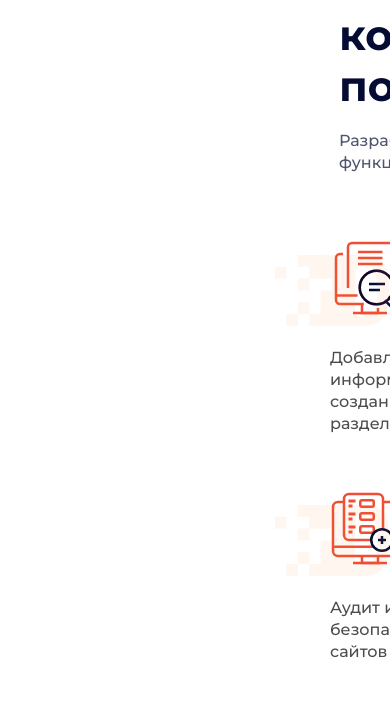
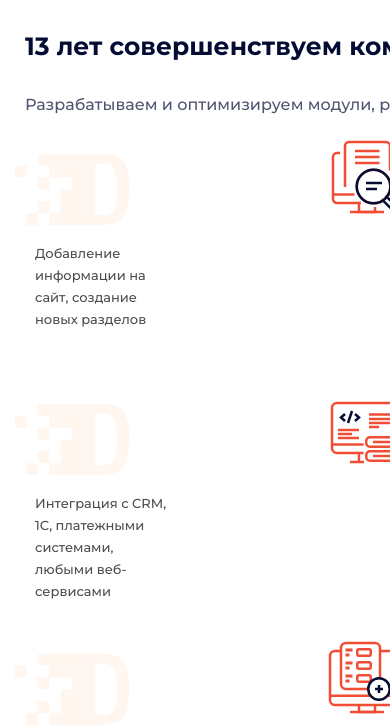
Before and after one commit to ArtemMazyev210/web-project, a website: page index.html in a window 390 px wide. Shown: the part 851-1576 px from the top of the page. Drawn offline with nearby package versions, Linux system fonts and the light colour scheme.

Commit message:
services
services (сервисы) для мобильной версии

```diff
--- a/css/style.css
+++ b/css/style.css
@@ -1742,4 +1742,57 @@ footer .footer__text {
     top: -10px;
   }
 
-}
+    .services {
+    padding: 60px 15px;
+  }
+
+  .services__list {
+    margin: 0;
+    display: grid;
+    grid-template-columns: repeat(2, 1fr);
+    justify-content: space-between;
+  }
+
+  .services .services__title {
+    padding: 10px 10px;
+    margin: 0;
+    font-size: 25px;
+    line-height: 35px;
+    width: 100%;
+  }
+
+  .services .services__text {
+    margin: 0;
+    padding: 20px 10px;
+    width: 100%;
+  }
+
+  .services__item {
+    width: 100%;
+    margin-right: 0px;
+  }
+
+  .services__item p {
+    width: 135px;
+    font-size: 13px;
+    margin-top: 25px;
+    margin-left: 20px;
+  }
+
+  .services__item img {
+    margin: 0px auto;
+    display: block;
+  }
+
+  .services__item::before {
+    left: 0;
+    top: 8.76%;
+    bottom: 54.64%;
+    content: "";
+    height: 71px;
+    width: 114px;
+    background: url(../img/services/icon-bg.svg) no-repeat;
+    position: absolute;
+  }
+
+}
```
